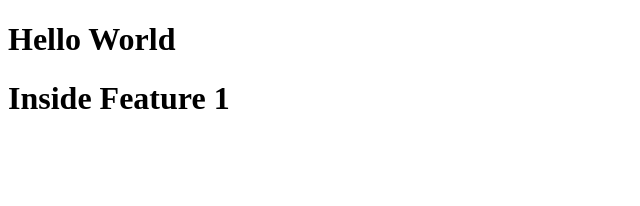
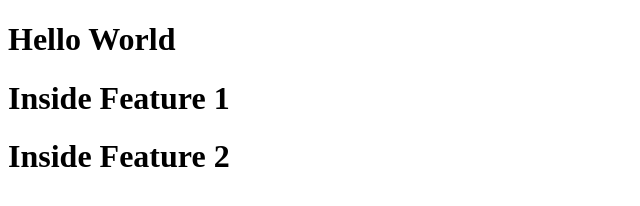
Before and after one commit to agaparov-relay/demo3, a plain HTML site: page index.html in a window 1280 px wide. Shown: the whole page, without its empty margins (0-640 px from the left). Drawn offline with Linux system fonts and the light colour scheme.

Commit message:
feature 1 text

```diff
--- a/index.html
+++ b/index.html
@@ -9,5 +9,6 @@
   <body>
     <h1>Hello World</h1>
     <h1>Inside Feature 1</h1>
+    <h1>Inside Feature 2</h1>
   </body>
 </html>
```
